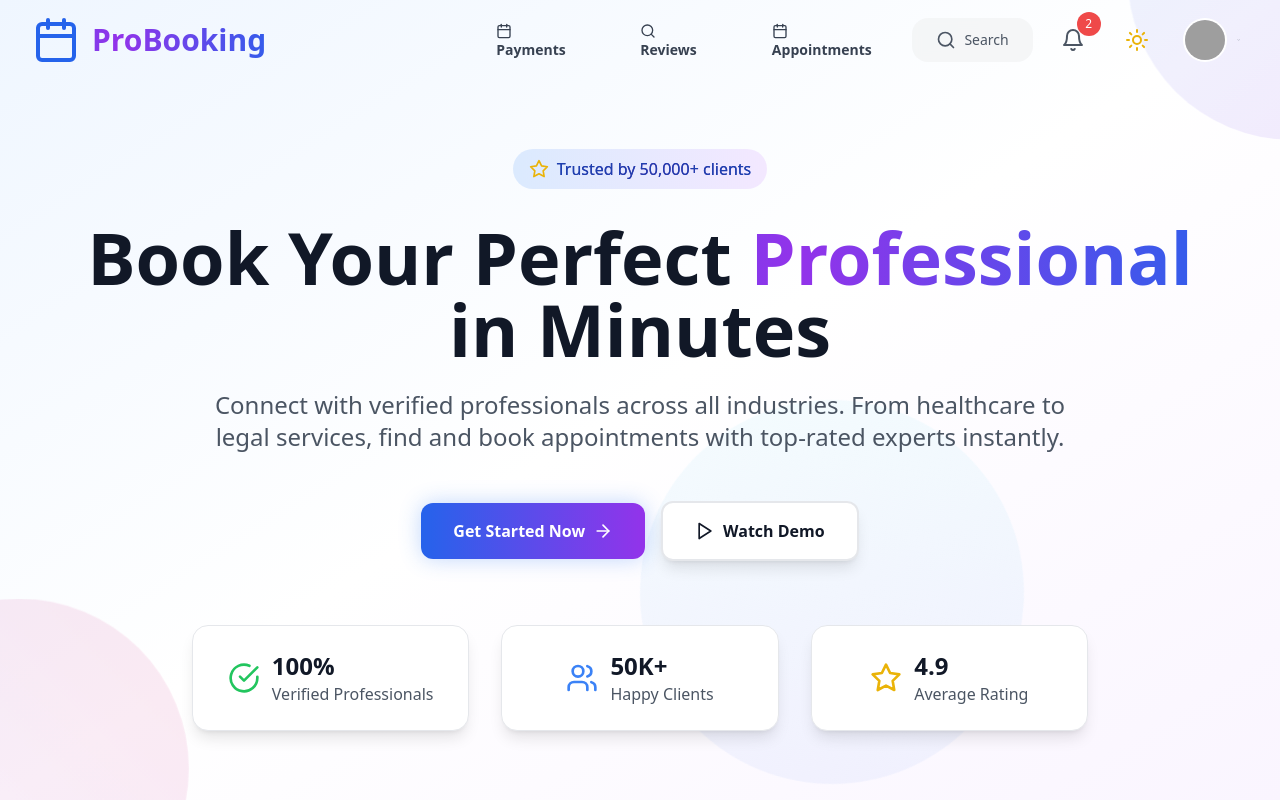
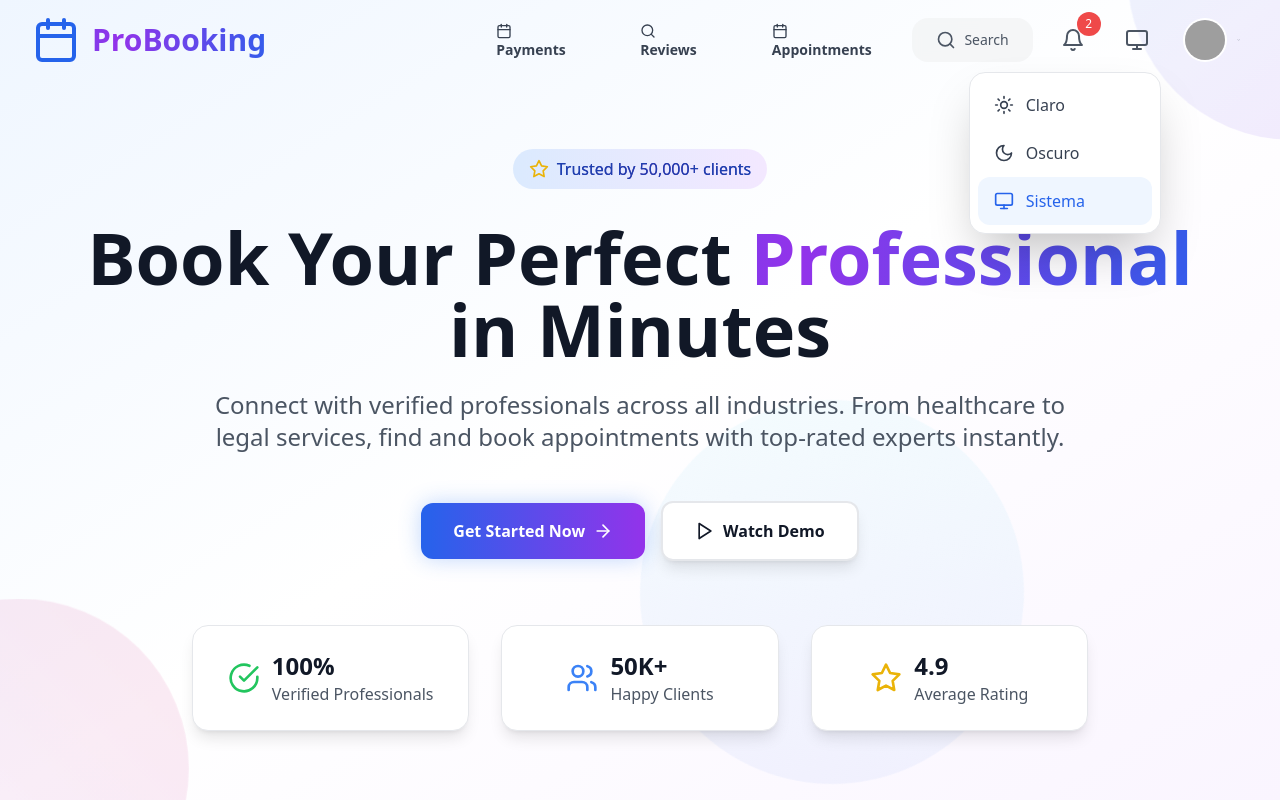
Before and after one commit to Yonathan99-creator/client, a React (Vite) app: page / in a window 1280 px wide. Both pictures are taken after a click on the button 1136 px from the left and 40 px from the top of the page. Shown: the top 800 px of the page. Built offline with nearby package versions, Linux system fonts and the light colour scheme; grey boxes are pictures that could not be loaded.

Commit message:
Arreglar sistema de temas con transiciones suaves

```diff
--- a/src/components/landing/Navbar.tsx
+++ b/src/components/landing/Navbar.tsx
@@ -1,5 +1,5 @@
 import React, { useState, useEffect } from 'react';
-import { Search, User, LogIn, Moon, Sun, Calendar, Menu, X, Bell, ChevronDown, Settings, LogOut } from 'lucide-react';
+import { Search, User, LogIn, Moon, Sun, Calendar, Menu, X, Bell, ChevronDown, Settings, LogOut, Monitor } from 'lucide-react';
 import { useTheme } from '../../hooks/useTheme';
 
 const Navbar: React.FC = () => {
@@ -7,7 +7,8 @@ const Navbar: React.FC = () => {
   const [isMobileMenuOpen, setIsMobileMenuOpen] = useState(false);
   const [isProfileMenuOpen, setIsProfileMenuOpen] = useState(false);
   const [isNotificationOpen, setIsNotificationOpen] = useState(false);
-  const { isDark, toggleTheme } = useTheme();
+  const [isThemeMenuOpen, setIsThemeMenuOpen] = useState(false);
+  const { isDark, themePreference, toggleTheme, setTheme } = useTheme();
 
   useEffect(() => {
     const handleScroll = () => {
@@ -32,6 +33,21 @@ const Navbar: React.FC = () => {
   ];
 
   const unreadCount = notifications.filter(n => n.unread).length;
+
+  const getThemeIcon = () => {
+    switch (themePreference) {
+      case 'light':
+        return Sun;
+      case 'dark':
+        return Moon;
+      case 'system':
+        return Monitor;
+      default:
+        return isDark ? Moon : Sun;
+    }
+  };
+
+  const ThemeIcon = getThemeIcon();
 
   return (
     <nav className={`fixed top-0 left-0 right-0 z-50 transition-all duration-700 ${
@@ -139,16 +155,62 @@ const Navbar: React.FC = () => {
             </div>
 
             {/* Theme Toggle */}
-            <button
-              onClick={toggleTheme}
-              className="p-3 rounded-2xl hover:bg-white/60 dark:hover:bg-gray-800/60 transition-all duration-500 hover:scale-110 hover:shadow-xl group"
-            >
-              {isDark ? (
-                <Sun className="h-6 w-6 text-yellow-500 group-hover:rotate-180 group-hover:scale-125 transition-transform duration-700" />
-              ) : (
-                <Moon className="h-6 w-6 text-gray-600 group-hover:rotate-180 group-hover:scale-125 transition-transform duration-700" />
+            <div className="relative">
+              <button
+                onClick={() => setIsThemeMenuOpen(!isThemeMenuOpen)}
+                className="p-3 rounded-2xl hover:bg-white/60 dark:hover:bg-gray-800/60 transition-all duration-500 hover:scale-110 hover:shadow-xl group"
+              >
+                <ThemeIcon className={`h-6 w-6 group-hover:rotate-180 group-hover:scale-125 transition-transform duration-700 ${
+                  themePreference === 'light' ? 'text-yellow-500' :
+                  themePreference === 'dark' ? 'text-blue-400' :
+                  'text-gray-600 dark:text-gray-300'
+                }`} />
+              </button>
+
+              {/* Theme Menu */}
+              {isThemeMenuOpen && (
+                <div className="absolute right-0 mt-2 w-48 bg-white dark:bg-gray-800 rounded-2xl shadow-2xl border border-gray-200 dark:border-gray-700 animate-fade-in-up z-50">
+                  <div className="p-2">
+                    <button
+                      onClick={() => {
+                        setTheme('light');
+                        setIsThemeMenuOpen(false);
+                      }}
+                      className={`flex items-center w-full px-4 py-3 text-left rounded-xl transition-all duration-300 hover:bg-gray-50 dark:hover:bg-gray-700 ${
+                        themePreference === 'light' ? 'bg-blue-50 dark:bg-blue-900/20 text-blue-600 dark:text-blue-400' : 'text-gray-700 dark:text-gray-300'
+                      }`}
+                    >
+                      <Sun className="h-5 w-5 mr-3" />
+                      Claro
+                    </button>
+                    <button
+                      onClick={() => {
+                        setTheme('dark');
+                        setIsThemeMenuOpen(false);
+                      }}
+                      className={`flex items-center w-full px-4 py-3 text-left rounded-xl transition-all duration-300 hover:bg-gray-50 dark:hover:bg-gray-700 ${
+                        themePreference === 'dark' ? 'bg-blue-50 dark:bg-blue-900/20 text-blue-600 dark:text-blue-400' : 'text-gray-700 dark:text-gray-300'
+                      }`}
+                    >
+                      <Moon className="h-5 w-5 mr-3" />
+                      Oscuro
+                    </button>
+                    <button
+                      onClick={() => {
+                        setTheme('system');
+                        setIsThemeMenuOpen(false);
+                      }}
+                      className={`flex items-center w-full px-4 py-3 text-left rounded-xl transition-all duration-300 hover:bg-gray-50 dark:hover:bg-gray-700 ${
+                        themePreference === 'system' ? 'bg-blue-50 dark:bg-blue-900/20 text-blue-600 dark:text-blue-400' : 'text-gray-700 dark:text-gray-300'
+                      }`}
+                    >
+                      <Monitor className="h-5 w-5 mr-3" />
+                      Sistema
+                    </button>
+                  </div>
+                </div>
               )}
-            </button>
+            </div>
 
             {/* Profile Menu */}
             <div className="relative">
--- a/src/hooks/useTheme.ts
+++ b/src/hooks/useTheme.ts
@@ -4,27 +4,84 @@ export const useTheme = () => {
   const [isDark, setIsDark] = useState(() => {
     if (typeof window !== 'undefined') {
       const stored = localStorage.getItem('theme');
-      if (stored) {
+      if (stored && stored !== 'system') {
         return stored === 'dark';
       }
+      // Si no hay preferencia guardada o es 'system', usar la preferencia del sistema
       return window.matchMedia('(prefers-color-scheme: dark)').matches;
     }
     return false;
   });
 
+  const [themePreference, setThemePreference] = useState(() => {
+    if (typeof window !== 'undefined') {
+      return localStorage.getItem('theme') || 'system';
+    }
+    return 'system';
+  });
+
   useEffect(() => {
     const root = window.document.documentElement;
+
+    // Añadir clase de transición antes de cambiar el tema
+    root.style.setProperty('--theme-transition', 'all 0.3s ease-in-out');
+
     if (isDark) {
       root.classList.add('dark');
     } else {
       root.classList.remove('dark');
     }
-    localStorage.setItem('theme', isDark ? 'dark' : 'light');
+
+    // Remover la transición después de un breve delay para evitar conflictos
+    setTimeout(() => {
+      root.style.removeProperty('--theme-transition');
+    }, 300);
   }, [isDark]);
 
-  const toggleTheme = () => {
-    setIsDark(!isDark);
+  useEffect(() => {
+    // Escuchar cambios en la preferencia del sistema
+    const mediaQuery = window.matchMedia('(prefers-color-scheme: dark)');
+
+    const handleSystemThemeChange = (e: MediaQueryListEvent) => {
+      if (themePreference === 'system') {
+        setIsDark(e.matches);
+      }
+    };
+
+    mediaQuery.addEventListener('change', handleSystemThemeChange);
+
+    return () => {
+      mediaQuery.removeEventListener('change', handleSystemThemeChange);
+    };
+  }, [themePreference]);
+
+  const setTheme = (theme: 'light' | 'dark' | 'system') => {
+    setThemePreference(theme);
+    localStorage.setItem('theme', theme);
+
+    if (theme === 'system') {
+      const systemPrefersDark = window.matchMedia('(prefers-color-scheme: dark)').matches;
+      setIsDark(systemPrefersDark);
+    } else {
+      setIsDark(theme === 'dark');
+    }
   };
 
-  return { isDark, toggleTheme };
+  const toggleTheme = () => {
+    if (themePreference === 'system') {
+      // Si está en modo sistema, cambiar a light o dark según el estado actual
+      setTheme(isDark ? 'light' : 'dark');
+    } else if (themePreference === 'light') {
+      setTheme('dark');
+    } else {
+      setTheme('light');
+    }
+  };
+
+  return {
+    isDark,
+    themePreference,
+    toggleTheme,
+    setTheme
+  };
 };
--- a/src/index.css
+++ b/src/index.css
@@ -214,7 +214,32 @@ html {
 
 /* Dark mode transitions */
 * {
-  transition-property: background-color, border-color, color, fill, stroke;
+  transition-property: background-color, border-color, color, fill, stroke, box-shadow;
   transition-timing-function: cubic-bezier(0.4, 0, 0.2, 1);
-  transition-duration: 150ms;
+  transition-duration: 300ms;
 }
+
+/* Transiciones específicas para elementos que cambian con el tema */
+.bg-white,
+.dark\\:bg-gray-800,
+.dark\\:bg-gray-900,
+.bg-gray-50,
+.dark\\:bg-gray-700,
+.text-gray-900,
+.dark\\:text-white,
+.text-gray-600,
+.dark\\:text-gray-300,
+.border-gray-200,
+.dark\\:border-gray-700 {
+  transition: all 0.3s cubic-bezier(0.4, 0, 0.2, 1);
+}
+
+/* Transición suave para el root element */
+html {
+  transition: background-color 0.3s cubic-bezier(0.4, 0, 0.2, 1);
+}
+
+/* Evitar transiciones durante la carga inicial */
+.no-transition * {
+  transition: none !important;
+}
--- a/src/main.tsx
+++ b/src/main.tsx
@@ -2,6 +2,16 @@ import { StrictMode } from 'react';
 import { createRoot } from 'react-dom/client';
 import App from './App.tsx';
 import './index.css';
+
+// Prevenir transiciones durante la carga inicial
+document.documentElement.classList.add('no-transition');
+
+// Remover la clase después de que la página se haya cargado
+window.addEventListener('load', () => {
+  setTimeout(() => {
+    document.documentElement.classList.remove('no-transition');
+  }, 100);
+});
 
 createRoot(document.getElementById('root')!).render(
   <StrictMode>
```
